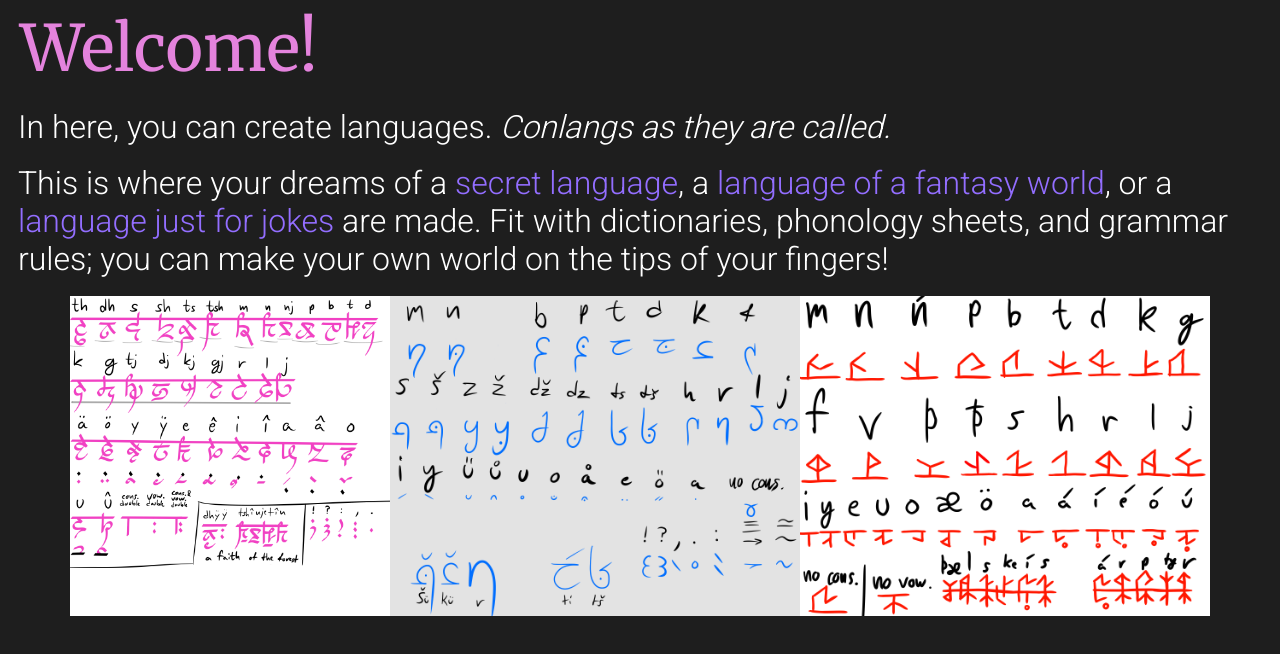
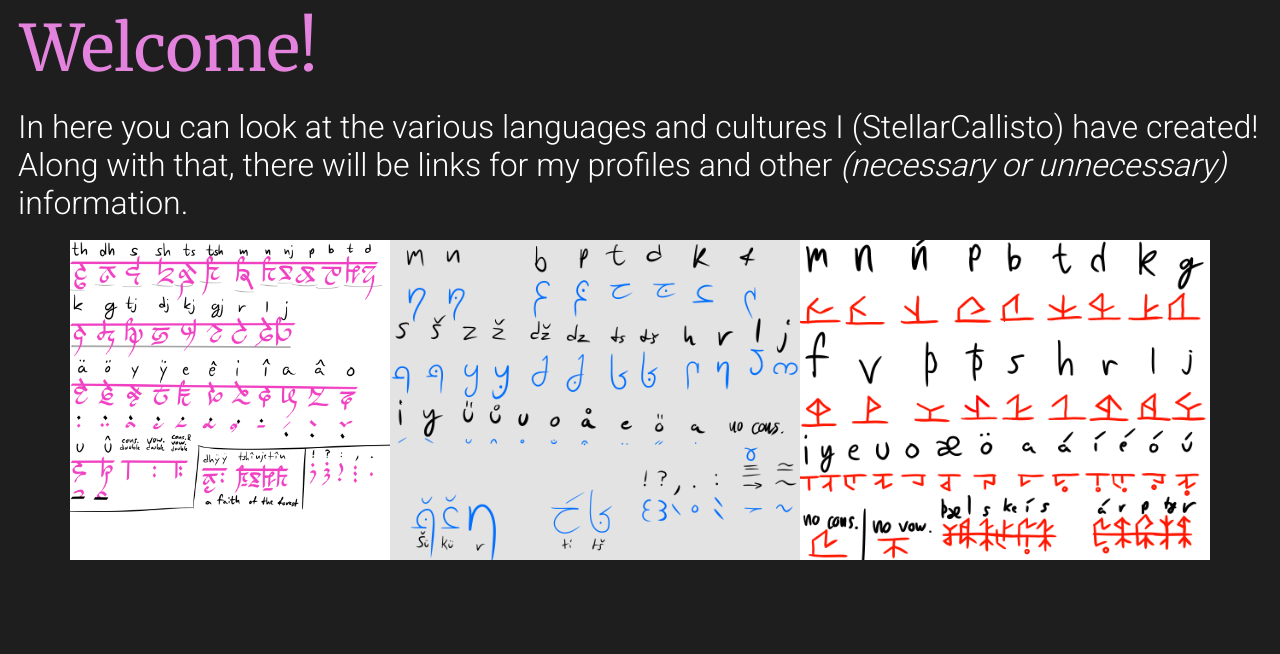
Before and after one commit to StellarCallisto/NewLang, a website: page Homepage/page.html in a window 1280 px wide. Shown: the part 108-762 px from the top of the page. Drawn offline with Linux system fonts and the light colour scheme; files whose address does not match are found by name.

Commit message:
change homepage

```diff
--- a/Homepage/page.html
+++ b/Homepage/page.html
@@ -27,9 +27,9 @@
                 </div>
             </div>
             <h1 class="title">Welcome!</h1>
-            <div class="paragraph"><h1>In here, you can create languages. <i>Conlangs as they are called.</i></h1></div>
-            <div class="paragraph"><h1>This is where your dreams of a <span class="coloured">secret language</span>, a <span class="coloured">language of a fantasy world</span>, or a <span class="coloured">language just for jokes</span> are made.
-                Fit with dictionaries, phonology sheets, and grammar rules; you can make your own world on the tips of your fingers!</h1></div>
+            <div class="paragraph"><h1>In here you can look at the various languages and cultures I (StellarCallisto) have created! Along with that, there will be links for my profiles
+                and other <i>(necessary or unnecessary)</i> information.
+            </h1></div>
             <div class="galary">
                 <img src="images/nyyrÿkjä.png">
                 <img src="images/šükür.png">
```
